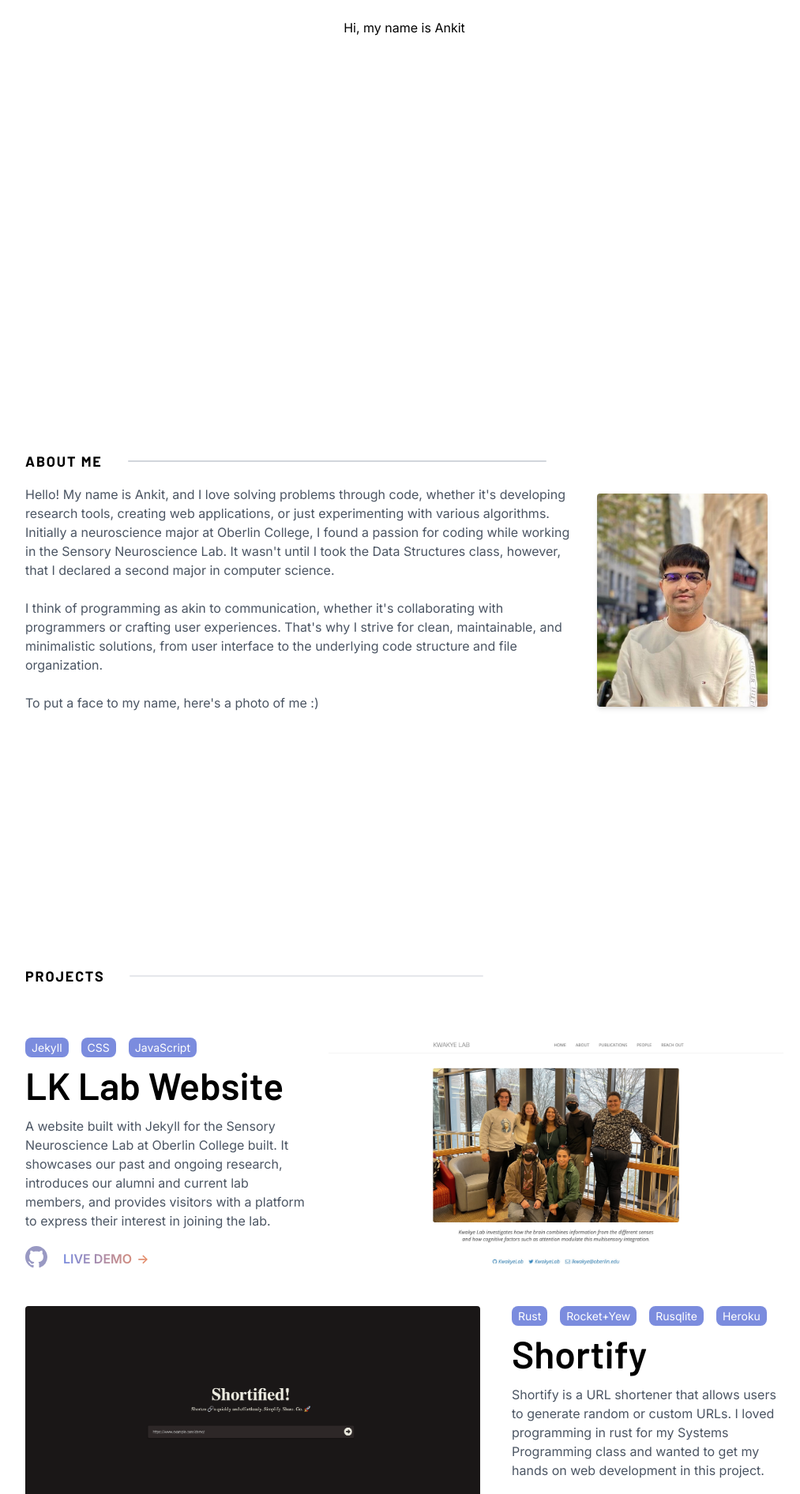
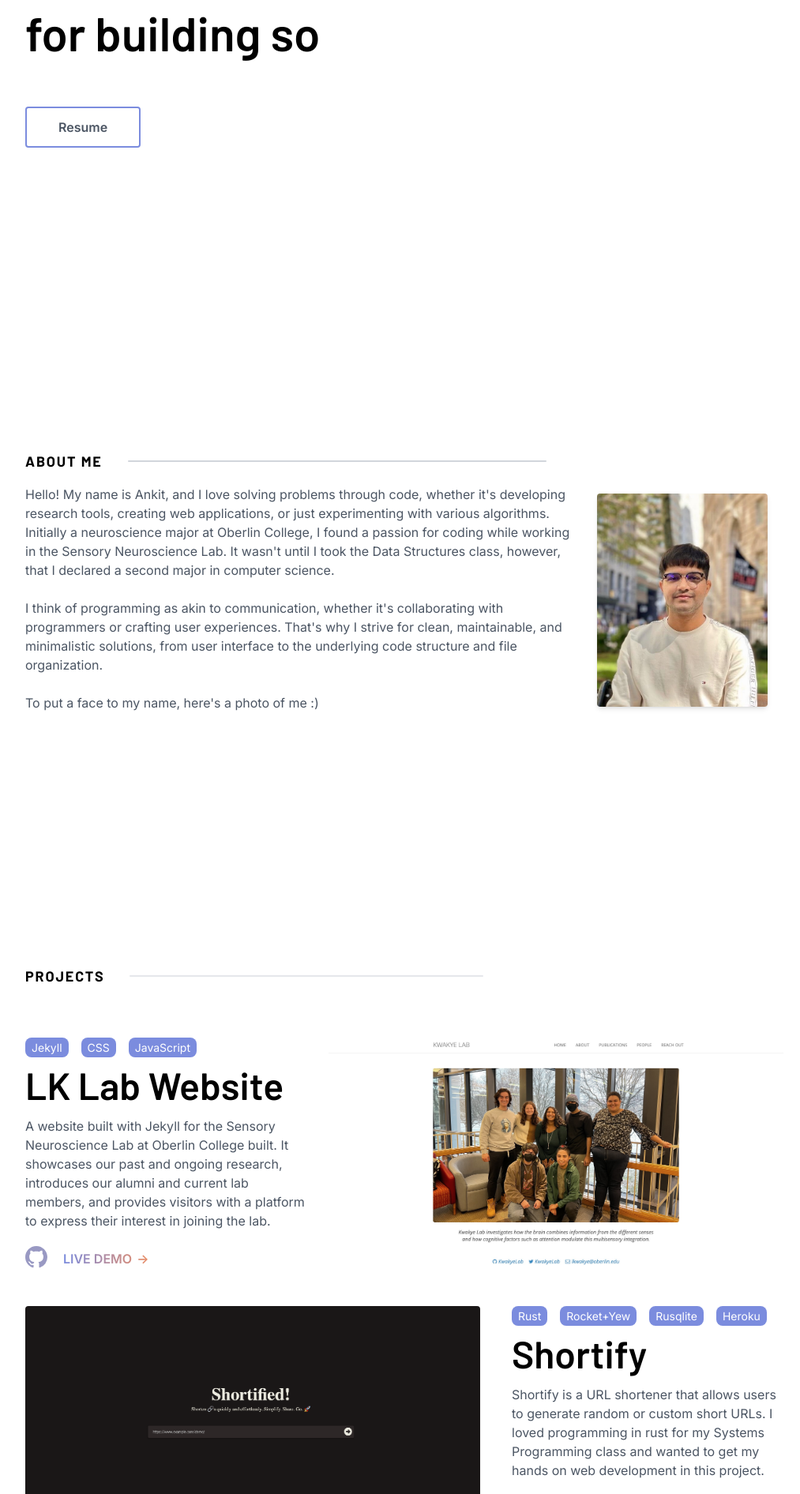
Before and after one commit to ankit-barana/personal-website, a Next.js app: page / in a window 1280 px wide. Shown: the part 340-2232 px from the top of the page at 79% size, without its empty margins (128-1141 px from the left). Built offline with nearby package versions, Linux system fonts and the light colour scheme.

Commit message:
add intro section

```diff
--- a/projects/shortify.md
+++ b/projects/shortify.md
@@ -1,6 +1,6 @@
 ---
 title: 'Shortify'
-intro: 'Shortify is a  URL shortener that allows users to generate random or custom URLs. I loved programming in rust for my Systems Programming class and wanted to get my hands on web development in this project.'
+intro: 'Shortify is a  URL shortener that allows users to generate random or custom short URLs. I loved programming in rust for my Systems Programming class and wanted to get my hands on web development in this project.'
 slug: 'shortify'
 tags:
     - Rust
--- a/src/components/Intro.tsx
+++ b/src/components/Intro.tsx
@@ -1,18 +1,41 @@
-import Button from './Button';
-import Gradient from './Gradient';
+import ResumeButton from './ResumeButton';
+import { DownArrowIcon } from './icons';
+import Typewriter from 'typewriter-effect';
 import { useRouter } from 'next/router';
-import ResumeButton from './ResumeButton';
 
 const Intro = () => {
     const router = useRouter();
+    const typewriterText = [
+        'for fun.',
+        'for research.',
+        'for building softwares.',
+    ];
+
     return (
         <section
             className="flex flex-col justify-center min-h-[600px] md:min-h-[750px]"
             id="home"
         >
-            <div className="flex justify-center items-center">
-                <p> Hi, my name is Ankit</p>
+            <p className="mt-20 font-semibold text-gray-600 md:mt-5">
+                Hi, I am Ankit Barana
+            </p>
+            <div className="mt-4 font-heading font-semibold text-[2.75rem] leading-none sm:text-6xl">
+                I love to Code...
+                <div className="mt-2 flex flex-col sm:ml-auto">
+                    <Typewriter
+                        options={{
+                            strings: typewriterText,
+                            autoStart: true,
+                            cursor: '',
+                            loop: true,
+                            delay: 70,
+                            deleteSpeed: 60,
+                            pauseFor: 700,
+                        }}
+                    />
+                </div>
             </div>
+            <ResumeButton className="mt-8" />
         </section>
     );
 };
--- a/src/components/Link.tsx
+++ b/src/components/Link.tsx
@@ -19,7 +19,9 @@ const Link = ({ href, children, className, ...props }: LinkProps) => {
             <NextLink href={href} {...props}>
                 {children}
             </NextLink>
-            <p className="transition-all group-hover:ml-1.5">-&gt;</p>
+            <p className="transition-all ease-in-out duration-300 group-hover:ml-1.5">
+                -&gt;
+            </p>
         </div>
         // inline-block h-4 w-4 shrink-0 transition-transform group-hover/link:-translate-y-1 group-hover/link:translate-x-1 group-focus-visible/link:-translate-y-1 group-focus-visible/link:translate-x-1 motion-reduce:transition-none ml-1 translate-y-px
     );
--- a/src/components/Tab.tsx
+++ b/src/components/Tab.tsx
@@ -10,7 +10,7 @@ const Tab = ({ className, children }: TabProps) => (
         className={clsx(
             'relative w-fit bg-primary-400 rounded-full px-[12px] py-[10px] sm:px-[20px] md:px-[22px] sm:py-2',
             'text-center text-black font-[350px] text-[13px] tracking-tight sm:tracking-[0.1px]',
-            'bg-opacity-0 transition-colors duration-300 ease-in-out hover:bg-opacity-100',
+            'bg-opacity-0 transition-colors duration-100 ease-in-out hover:bg-opacity-100',
             className
         )}
         // 'relative w-fit bg-primary-400 rounded-full px-3 py-[9px] sm:px-[22px] sm:py-2',
--- a/src/components/Work.tsx
+++ b/src/components/Work.tsx
@@ -1,5 +1,5 @@
 import Link from 'next/link';
-import { EEGIcon, WorkshopIcon, CodepathIcon, ExternalLinkIcon } from './icons';
+import { EEGIcon, WorkshopIcon, CodeIcon, ExternalLinkIcon } from './icons';
 import Gradient from './Gradient';
 
 const Work = () => {
@@ -9,7 +9,7 @@ const Work = () => {
             organization: 'Leslie Kwakye Lab at Oberlin College',
             duration: 'Summer 2022 - Present',
             priority: 1,
-            intro: 'At the LK Lab, I work on experimental design, development, and analysis of behavioral, EEG, and eye-tracking data for research on the interaction between attention and multisensory integration. I also engaged in weekly planning sessions and journal clubs and presented research findings both on and off-campus.',
+            intro: 'At the LK Lab, I work on experimental design, development, and analysis of behavioral, EEG, and eye-tracking data for research on the interaction between attention and multisensory integration. I also engage in weekly planning sessions and journal clubs, and present our research findings on and off-campus.',
             logo: (
                 <div className="flex h-12 w-12 items-center justify-center rounded-full bg-gradient-to-br from-primary-800 to-primary-200 transition-transform hover:rotate-[20deg] hover:duration-200">
                     <EEGIcon className="h-11 w-11" />
@@ -34,15 +34,14 @@ const Work = () => {
                         <ExternalLinkIcon className="ml-1 h-5 w-5" />
                     </Link>{' '}
                     with OpenAI API to visualize patient-reported
-                    hallucinations, and collaborated with labmates, including
-                    PhD and MD-PhD candidates, in developing and debugging their
-                    React-based experiments.
+                    hallucinations, and collaborated with other lab members in
+                    developing and debugging multiple React-based experiments.
                 </p>
             ),
             priority: 2,
             logo: (
                 <div className="flex h-12 w-12 items-center justify-center rounded-full bg-gradient-to-br from-primary-800 to-primary-200 hover:bg-primary-800 transition-transform hover:rotate-[20deg] hover:duration-200">
-                    <CodepathIcon className="h-8 w-8" />
+                    <CodeIcon className="h-8 w-8" />
                 </div>
             ),
         },
@@ -51,7 +50,7 @@ const Work = () => {
             organization: 'Smartphone Workshops',
             duration: 'Summer 2021',
             priority: 3,
-            intro: 'I worked with the village council to design and organize smartphone workshops in my and nearby villages to promote digital literacy within the community, focussing on UPI payments and relevant e-commerce strategies.',
+            intro: 'I collaborated with the village council to design and organize smartphone workshops in my village and neighbouring communities to promote digital literacy with a focus on UPI payments and relevant e-commerce strategies.',
             logo: (
                 <div className="flex h-12 w-12 items-center justify-center rounded-full bg-gradient-to-br from-primary-800 to-primary-200 hover:bg-primary-800 transition-transform hover:rotate-[20deg] hover:duration-200">
                     <WorkshopIcon className="h-8 w-8" />
--- a/src/components/icons/index.tsx
+++ b/src/components/icons/index.tsx
@@ -121,7 +121,7 @@ export const WorkshopIcon = ({ className }: { className?: string }) => (
     </svg>
 );
 
-export const CodepathIcon = ({ className }: { className?: string }) => (
+export const CodeIcon = ({ className }: { className?: string }) => (
     <svg
         xmlns="http://www.w3.org/2000/svg"
         width="32"
@@ -147,18 +147,14 @@ export const HomeIcon = ({ className }: { className?: string }) => (
     </svg>
 );
 
-export const ArrowIcon = ({ className }: { className?: string }) => {
+export const DownArrowIcon = ({ className }: { className?: string }) => (
     <svg
-        width="9"
-        height="8"
-        viewBox="0 0 9 8"
-        fill="none"
-        className={className}
         xmlns="http://www.w3.org/2000/svg"
+        width="32"
+        height="32"
+        fill="#000000"
+        viewBox="0 0 256 256"
     >
-        <path
-            d="M8.49966 1.01851C8.50988 0.742553 8.29446 0.510563 8.01851 0.500342L3.52159 0.33379C3.24564 0.32357 3.01365 0.538989 3.00343 0.814942C2.99321 1.09089 3.20862 1.32288 3.48458 1.33311L7.48184 1.48115L7.33379 5.47841C7.32357 5.75436 7.53899 5.98635 7.81494 5.99657C8.09089 6.0068 8.32288 5.79138 8.3331 5.51542L8.49966 1.01851ZM1.34023 7.8664L8.34023 1.3664L7.65977 0.633603L0.659774 7.1336L1.34023 7.8664Z"
-            fill="#4479E2"
-        ></path>
-    </svg>;
-};
+        <path d="M216.49,104.49l-80,80a12,12,0,0,1-17,0l-80-80a12,12,0,0,1,17-17L128,159l71.51-71.52a12,12,0,0,1,17,17Z"></path>
+    </svg>
+);
```
Also changed, not shown: package.json (+14 -13 lines), 1 other file (tests, documents, lock files or other folders).
